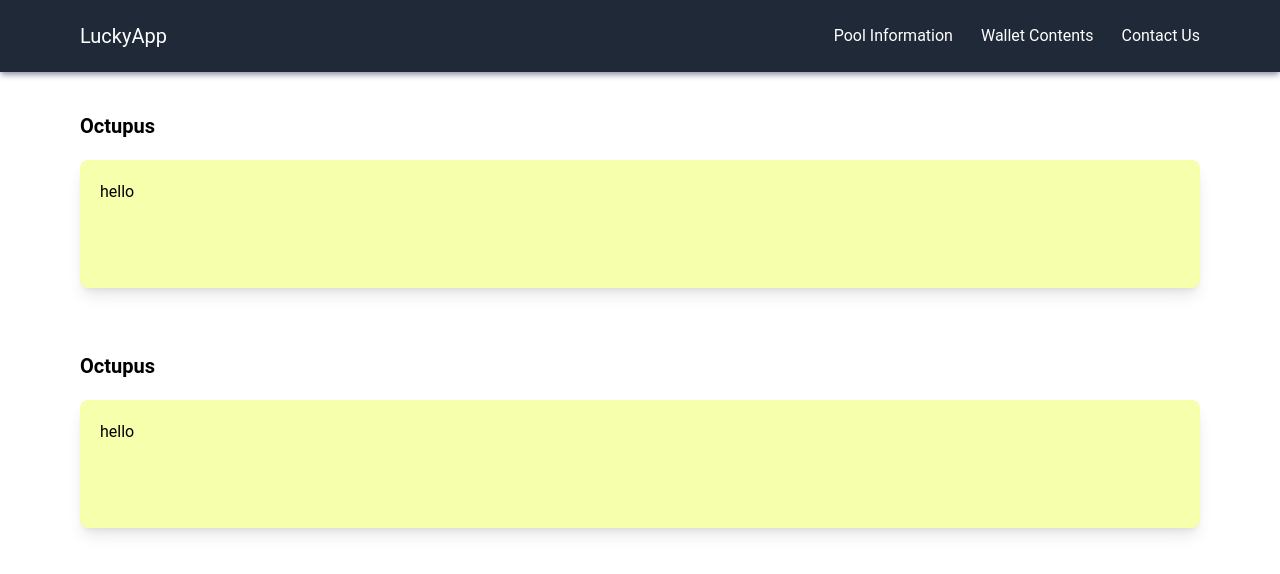
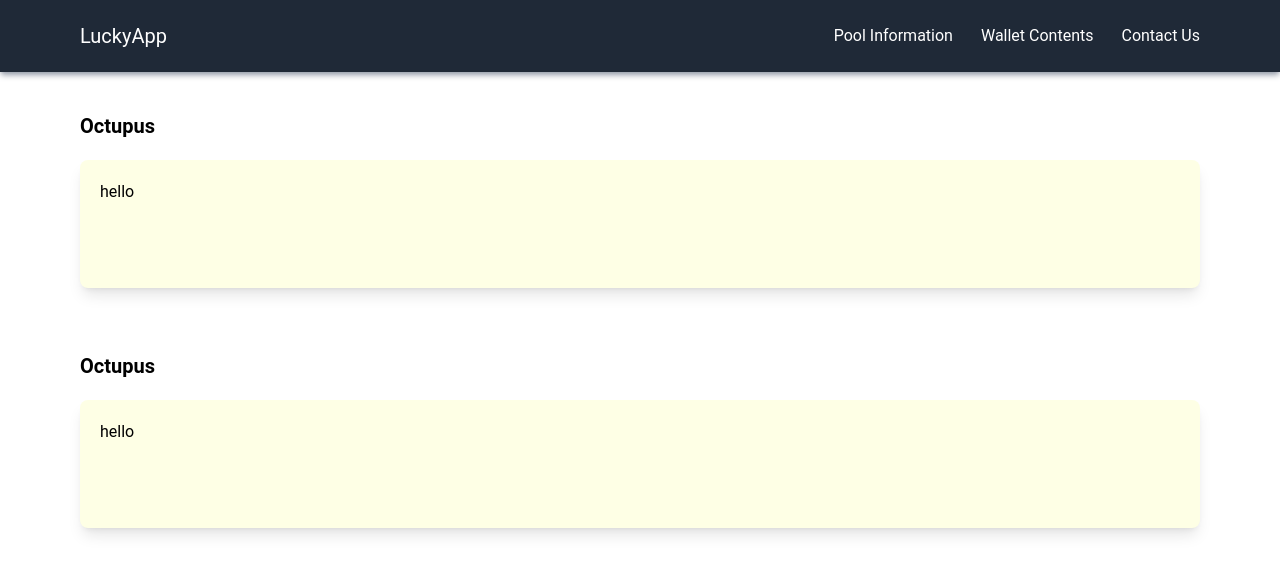
Before and after one commit to shahbazpro2/lucky, a React (Create React App) app: page / in a window 1280 px wide. Shown: the top 574 px of the page. Built offline with nearby package versions, Linux system fonts and the light colour scheme; no server answers; the database is empty.

Commit message:
Change color code

```diff
--- a/tailwind.config.js
+++ b/tailwind.config.js
@@ -5,7 +5,7 @@ module.exports = {
   theme: {
     extend: {
       colors: {
-        lightYellow: '#f6ffab'
+        lightYellow: '#feffe5'
       }
     },
   },
```
